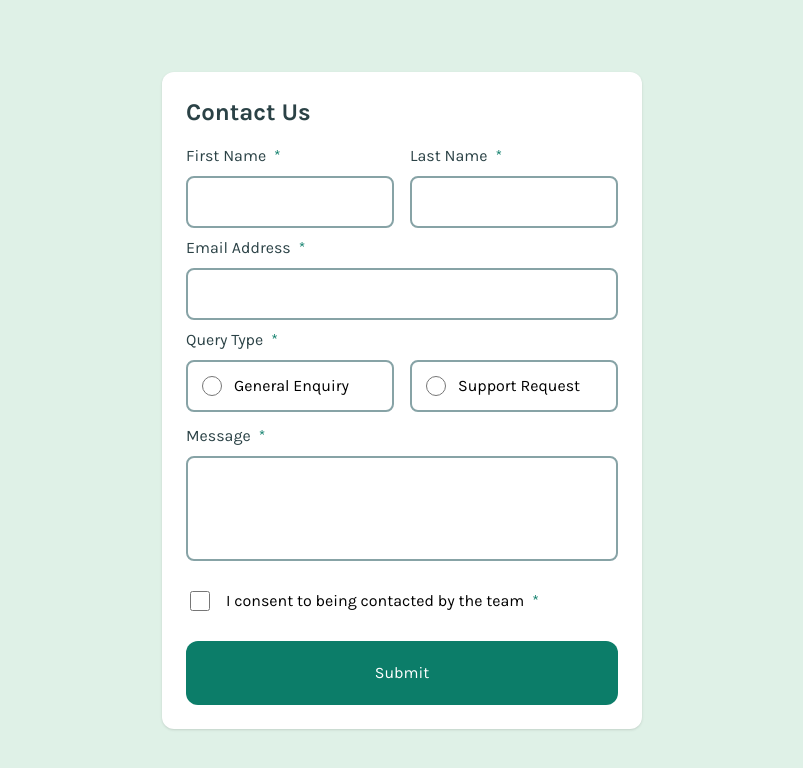
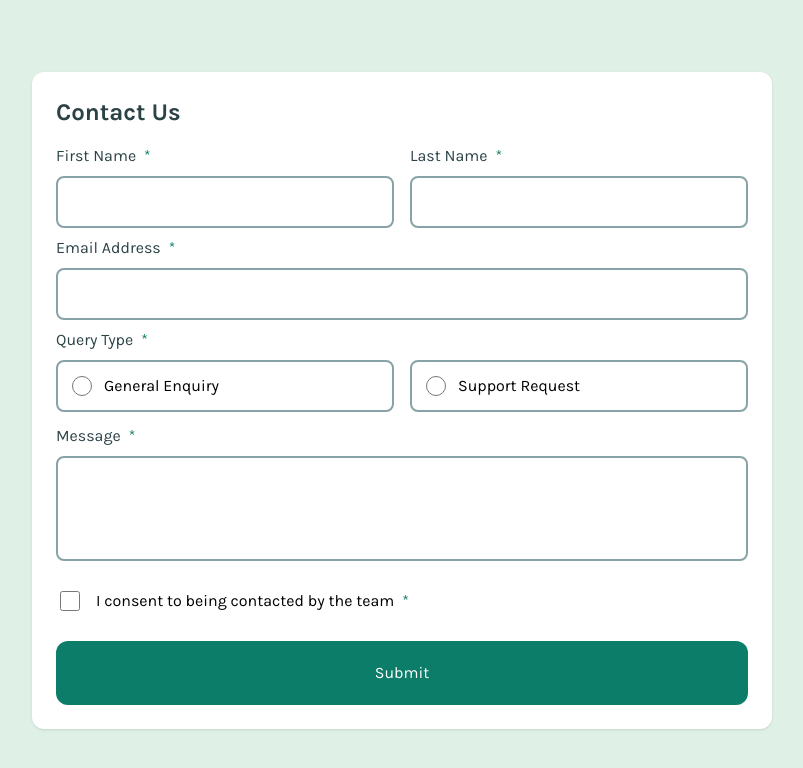
Before and after one commit to md-abid-hussain/contact-form, a React app: page / in a window 1280 px wide. Shown: the top 768 px of the page, without its empty margins (238-1041 px from the left). Built offline with nearby package versions, Linux system fonts and the light colour scheme; the HTML template or start-up script is replaced by a standard one.

Commit message:
updated width

```diff
--- a/src/App.tsx
+++ b/src/App.tsx
@@ -68,7 +68,7 @@ function App() {
 
   return (
     <main className="min-h-screen px-[14px] py-4 bg-primary-green-200 grid place-content-center">
-      <div className="p-6 bg-white rounded-xl shadow md:max-w-[740px] mx-auto">
+      <div className="p-6 bg-white rounded-xl shadow md:w-[740px] mx-auto">
         <h1 className="text-2xl font-bold mb-4 text-neutral-grey-900">
           Contact Us
         </h1>
```
